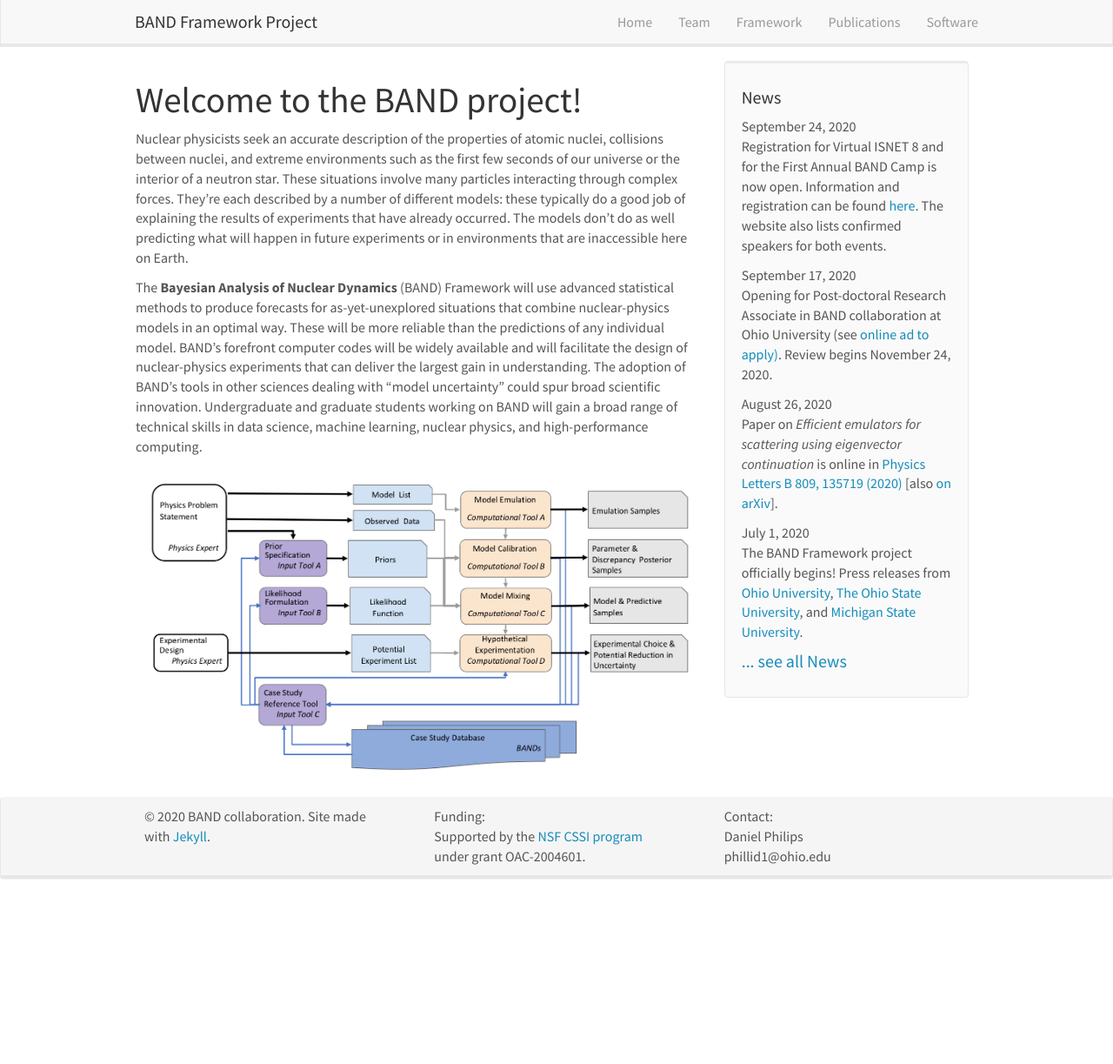
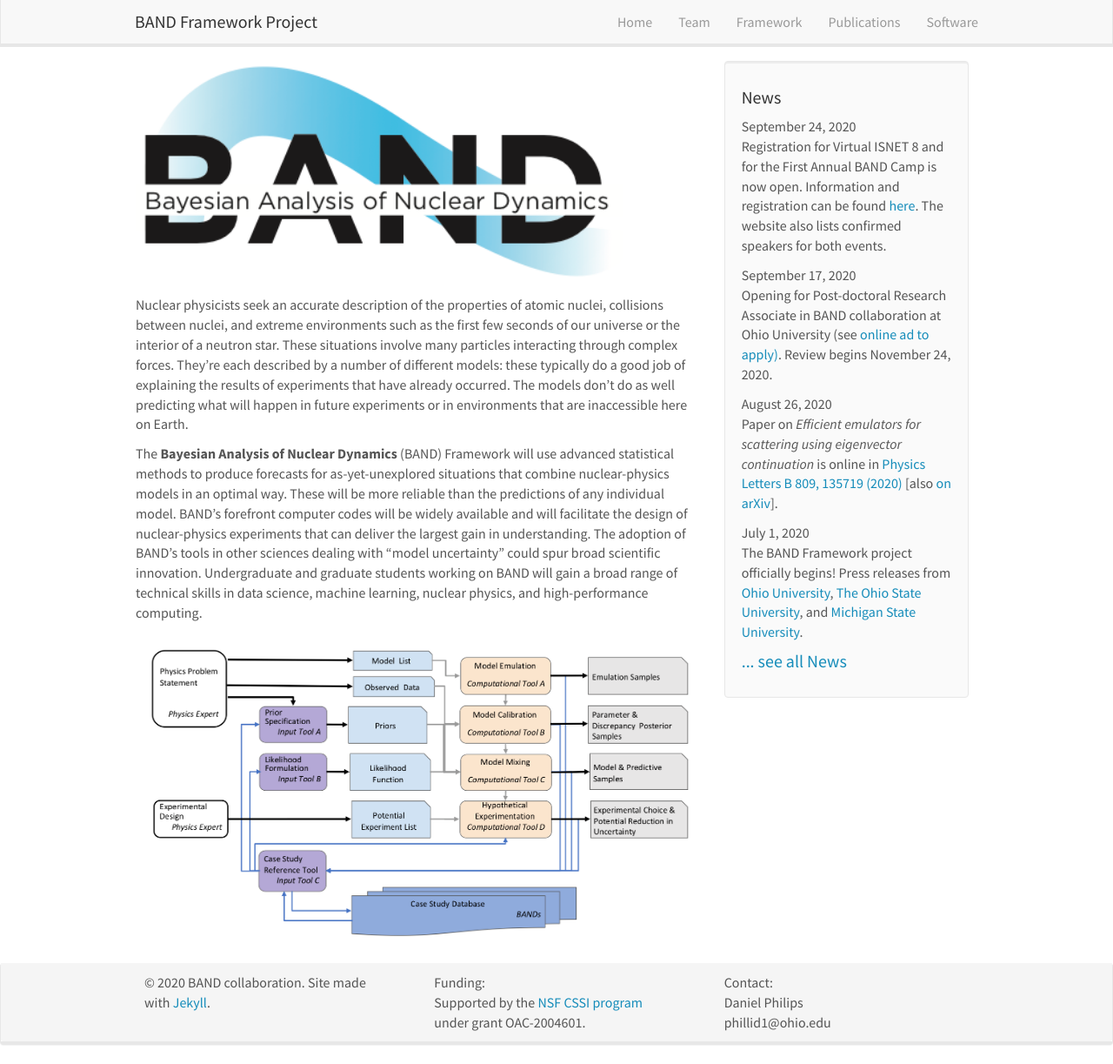
Before and after one commit to bandframework/bandframework.github.io, a Jekyll site: the page built from _pages/home.md, in a window 1280 px wide and 1223 px high. Shown: the whole window at 87% size. Built offline with Jekyll 4.4.1, drawn with Linux system fonts in a browser that asks for light colours; nearby versions of some CDN libraries.

Commit message:
added logo and removed Welcome statement

```diff
--- a/_layouts/homelay.html
+++ b/_layouts/homelay.html
@@ -3,7 +3,7 @@ layout: default
 ---
 
   <div id="homeid" class="col-sm-8">
-        <h1>Welcome to the BAND project!</h1>
+      <!--  <h1>Welcome to the BAND project!</h1> -->
 
 	{{ content }}
   </div>
--- a/_pages/home.md
+++ b/_pages/home.md
@@ -5,6 +5,16 @@ excerpt: "BAND Framework Project."
 sitemap: false
 permalink: /
 ---
+
+<figure class="fourth">
+  <img src="{{ site.url }}{{ site.baseurl }}/images/logopic/BAND_logo_v1.png" style="width: 560px">
+</figure>
+
+<!--
+<figure class="fourth" style="text-align:center">
+  <img src="{{ site.url }}{{ site.baseurl }}/images/logopic/BAND_logo_alt_v1.png" style="width: 450px; ">
+</figure>
+-->
 
 <p>
 Nuclear physicists seek an accurate description of the properties of atomic nuclei, collisions between nuclei, and extreme environments such as the first few seconds of our universe or the interior of a neutron star. These situations involve many particles interacting through complex forces. They’re each described by a number of different models: these typically do a good job of explaining the results of experiments that have already occurred. The models don’t do as well predicting what will happen in future experiments or in environments that are inaccessible here on Earth.
```
Also changed, not shown: images/logopic/BAND_logo_alt_v1.png (added), images/logopic/BAND_logo_v1.png (added).
